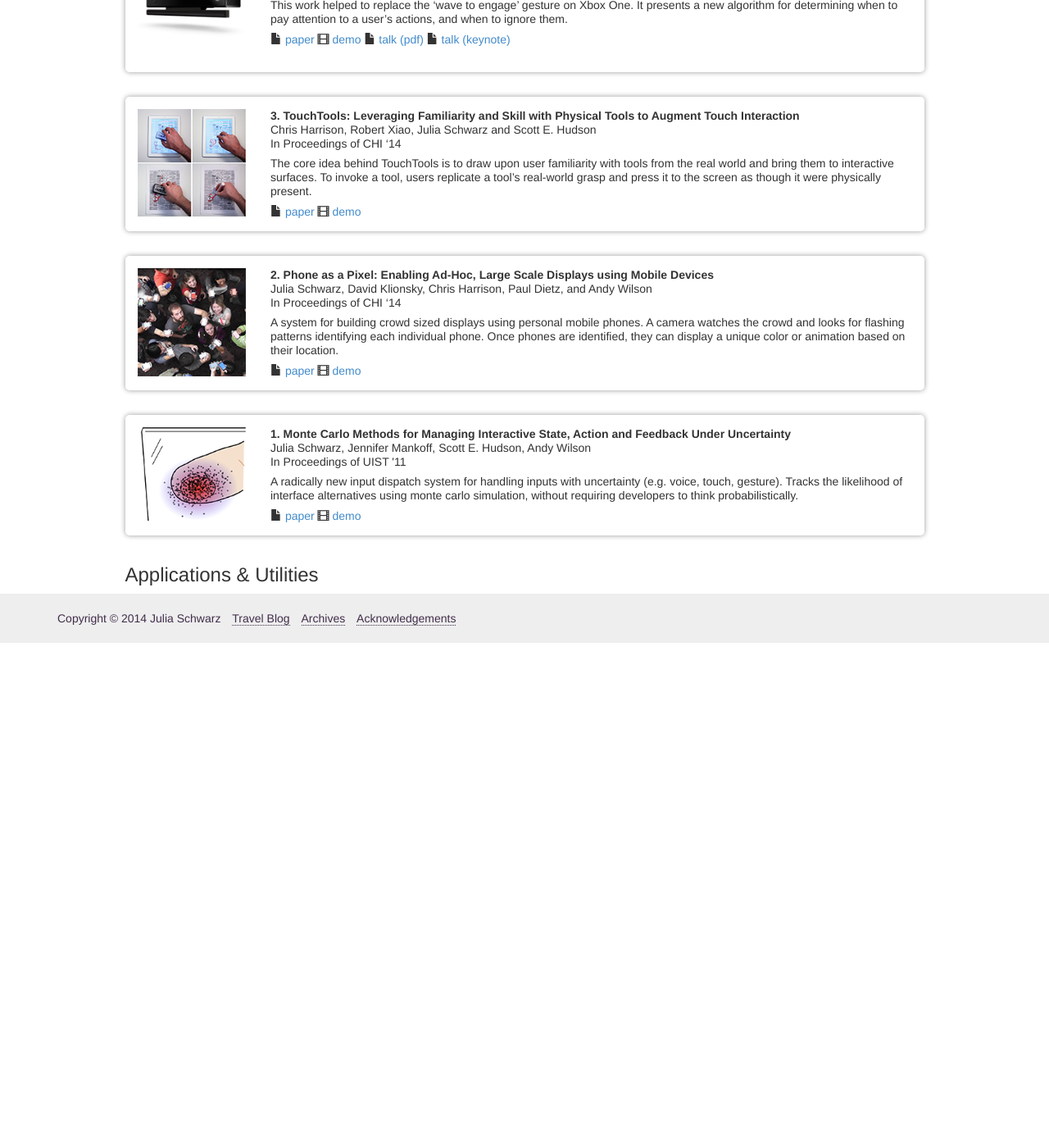
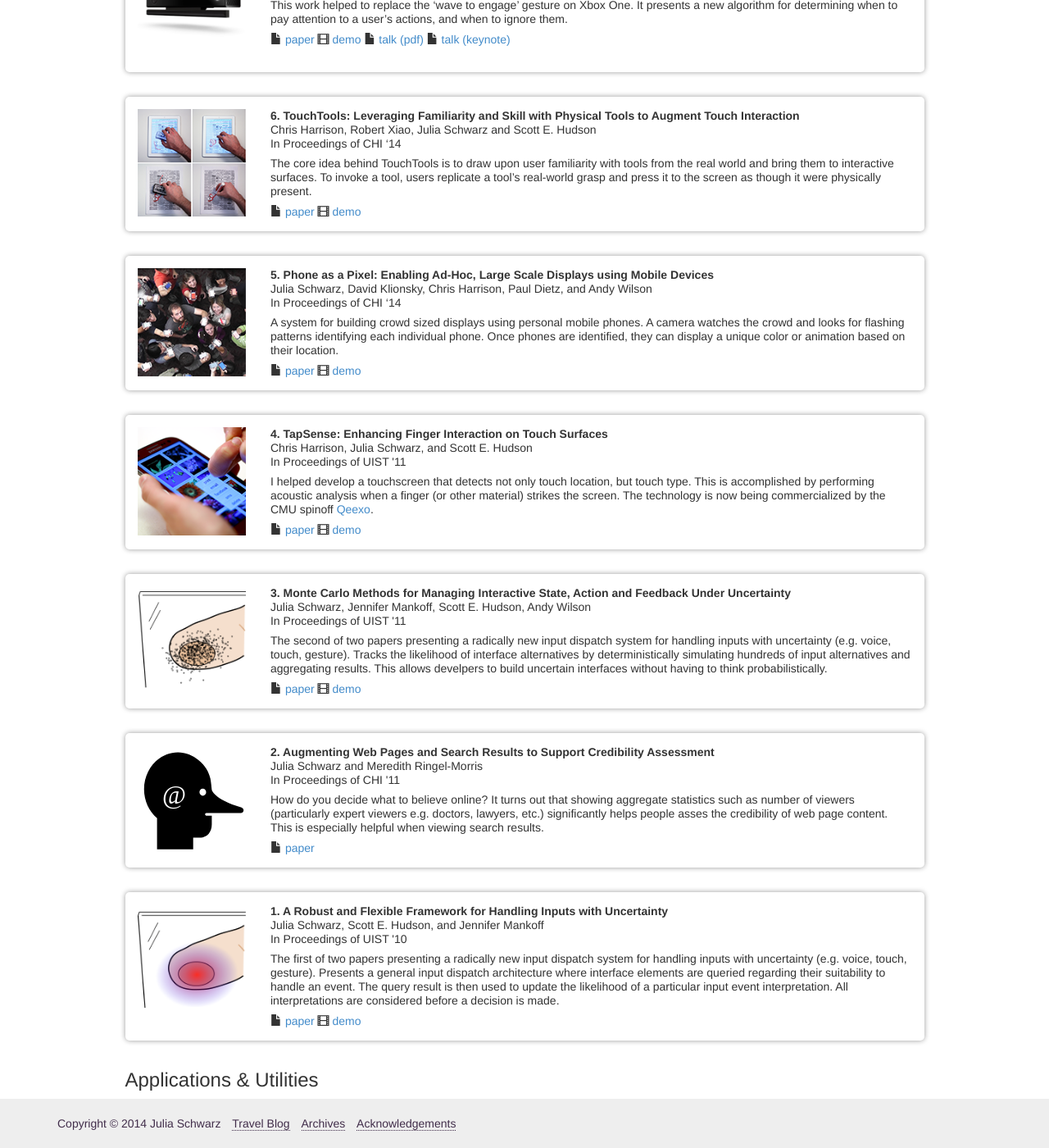
Before and after one commit to julenka/jsnet, a Jekyll site: the page built from index.html, in a window 1280 px wide and 1400 px high, scrolled down 853 px. Shown: the whole window at 82% size. Built offline with Jekyll 4.4.1, drawn with Linux system fonts in a browser that asks for light colours; before the commit the page ends 1637 px from its top, so only the background shows below that; some of the changed text lies outside the part shown.

Commit message:
Adding web credibility, monte carlo, and probabilistic input papers.

```diff
--- /dev/null
+++ b/_posts/2010-10-02-probabilistic-input.html
@@ -0,0 +1,16 @@
+---
+layout: pItost
+title: "A Robust and Flexible Framework for Handling Inputs with Uncertainty"
+category: publications
+icon: "/assets/cards/prob-input.png"
+authors: "Julia Schwarz, Scott E. Hudson, and Jennifer Mankoff"
+proceedings: "In Proceedings of UIST '10"
+excerpt: "The first of two papers presenting a radically new input dispatch system for handling inputs with uncertainty (e.g. voice, touch, gesture).
+Presents a general input dispatch architecture where interface elements are queried regarding their suitability to handle an event.
+The query result is then used to update the likelihood of a particular input event interpretation. All interpretations are considered
+before a decision is made."
+demo_video: "http://youtu.be/R9hRj2dUky8"
+paper: "/prob-input/schwarz-uist10-prob-input.pdf"
+header_image: ""
+citation: "Schwarz, J., Hudson, S., Mankoff, J., A Robust and Flexible Framework for Handling Inputs with Uncertainty. In Proceedings of the 23rd Annual ACM Symposium on User Interface Software and Technology (New York, New York, October 3 – 6, 2010). UIST’10. ACM, New York, NY, 47 - 56."
+---
--- /dev/null
+++ b/_posts/2011-05-02-credibility.html
@@ -0,0 +1,14 @@
+---
+layout: pItost
+title: "Augmenting Web Pages and Search Results to Support Credibility Assessment"
+category: publications
+icon: "/assets/cards/web-credibility.svg"
+authors: "Julia Schwarz and Meredith Ringel-Morris"
+proceedings: "In Proceedings of CHI '11"
+excerpt: "How do you decide what to believe online? It turns out that showing aggregate statistics such as number of
+viewers (particularly expert viewers e.g. doctors, lawyers, etc.) significantly helps people asses the credibility
+of web page content. This is especially helpful when viewing search results."
+paper: "/web-credibility/schwarz-chi11-web-credibility.pdf"
+header_image: ""
+citation: "Schwarz, J., Ringel Morris, M., Augmenting Web Pages and Search Results to Support Credibility Assessment. In Proceedings of the 29th Annual SIGCHI Conference on Human Factors in Computing Systems (Vancouver, Canada, May 7 – 12, 2011). CHI ’11. ACM, New York, NY, 1245 – 1254."
+---
--- a/_posts/2011-10-01-monte-carlo.html
+++ b/_posts/2011-10-01-monte-carlo.html
@@ -5,9 +5,9 @@ category: publications
 icon: "/assets/cards/monte-carlo.png"
 authors: "Julia Schwarz, Jennifer Mankoff, Scott E. Hudson, Andy Wilson"
 proceedings: "In Proceedings of UIST '11"
-excerpt: "A radically new input dispatch system for handling inputs with uncertainty (e.g. voice, touch, gesture).
-Tracks the likelihood of interface alternatives using monte carlo simulation, without requiring developers to
-think probabilistically."
+excerpt: "The second of two papers presenting a radically new input dispatch system for handling inputs with uncertainty (e.g. voice, touch, gesture).
+Tracks the likelihood of interface alternatives by deterministically simulating hundreds of input alternatives and aggregating results.
+This allows develpers to build uncertain interfaces without having to think probabilistically."
 paper: "/monte-carlo/schwarz-uist11-monte-carlo.pdf"
 demo_video: "https://www.youtube.com/watch?v=vW15T1wDcGQ"
 header_image: ""
--- /dev/null
+++ b/_posts/2011-10-02-tapsense.html
@@ -0,0 +1,15 @@
+---
+layout: post
+title: "TapSense: Enhancing	 Finger  Interaction on  Touch  Surfaces"
+category: publications
+icon: "/assets/cards/tap-sense.png"
+authors: "Chris Harrison, Julia Schwarz, and Scott E. Hudson"
+proceedings: "In Proceedings of UIST '11"
+excerpt: "I helped develop a touchscreen that detects not only touch location, but touch type.
+This is accomplished by performing acoustic analysis when a finger (or other material) strikes the screen.
+ The technology is now being commercialized by the CMU spinoff <a href='http://www.qeexo.com'>Qeexo</a>."
+paper: "/monte-carlo/schwarz-uist11-monte-carlo.pdf"
+demo_video: "https://www.youtube.com/watch?v=vW15T1wDcGQ"
+header_image: ""
+citation: "Harrison, C., Schwarz, J., and Hudson, S.E. TapSense: Enhancing	 Finger  Interaction on  Touch  Surfaces. In Proceedings of 24th Annual ACM Symposium on User Interface Software and Technology (Santa Barbara, California, October 16-19, 2011). UIST ’11. ACM, New York, NY, 627 - 636."
+---
--- a/index.html
+++ b/index.html
@@ -106,9 +106,6 @@ layout: default
                                     talk (keynote)
                                 </a>
                                 {% endif %}
-
-
-
                             </div>
                         </div>
                     </div>
```
Also changed, not shown: assets/attribution/license-liar.txt (added), assets/cards/monte-carlo.png, assets/cards/prob-input.png (added), assets/cards/tap-sense.png (added), assets/cards/web-credibility.svg (added), assets/tap-sense/tap-sense-banner.png (added), 1 other file.
